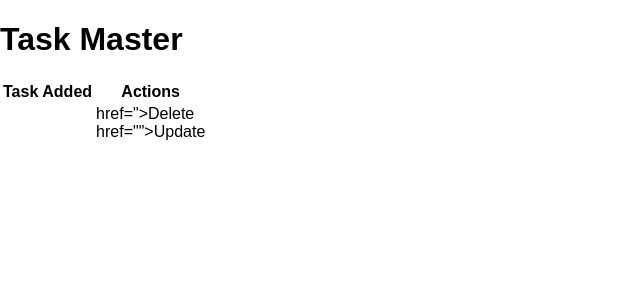
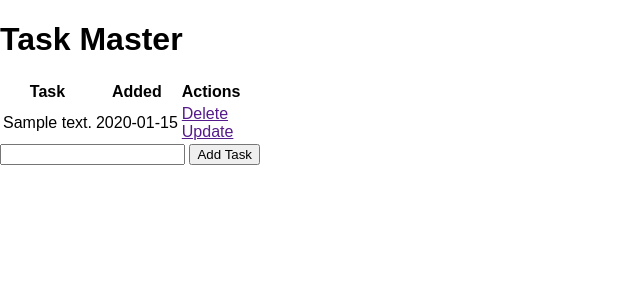
Before and after one commit to thiagofcm/SEII---ThiagoFernandoCuevasMestanza, a Python web app: template Semana09/web/templates/index.html in a window 1280 px wide. Shown: the top 300 px of the page, without its empty margins (0-640 px from the left). Run offline with Jinja, Linux system fonts and the light colour scheme; the template is opened without the code that fills it: most values are stand-ins (such as "Sample title", 1, 10 or a date in 2020).

Commit message:
create part of crud app

```diff
--- a/Semana09/web/templates/index.html
+++ b/Semana09/web/templates/index.html
@@ -1,7 +1,7 @@
 {% extends 'base.html' %}
 
 {% block head %}
-
+<title>Task Master</title>
 {% endblock %}
 
 {% block body %}
@@ -14,15 +14,23 @@
             <th>Added</th>
             <th>Actions</th>
         </tr>
+        {% for task in tasks %}
         <tr>
-            <td></td>
-            <td></td>
+
+            <td>{{ task.content }}</td>
+            <td>{{ task.dat_Created.date() }}</td>
             <td>
-                <a>href=">Delete</a>
+                <a href="">Delete</a>
                 <br>
-                <a> href="">Update</a>
+                <a href="">Update</a>
             </td>
         </tr>
+        {% endfor %}
     </table>
+
+    <form action="/" methods="POST">
+        <input type="text" name="content" id="content">
+        <input type="submit" value="Add Task">
+    </form>
 </div>
 {% endblock %}
```
Also changed, not shown: Semana09/web/app.py (+16 -3 lines).
